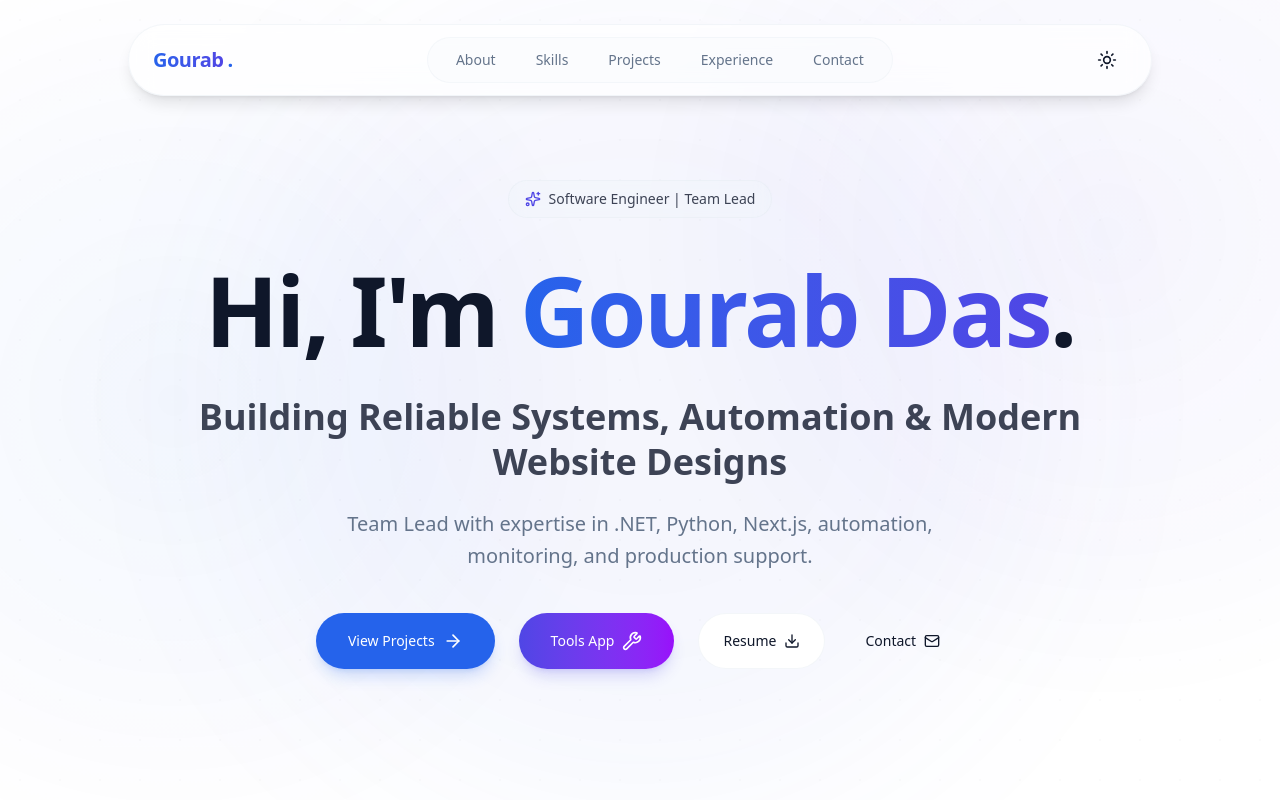
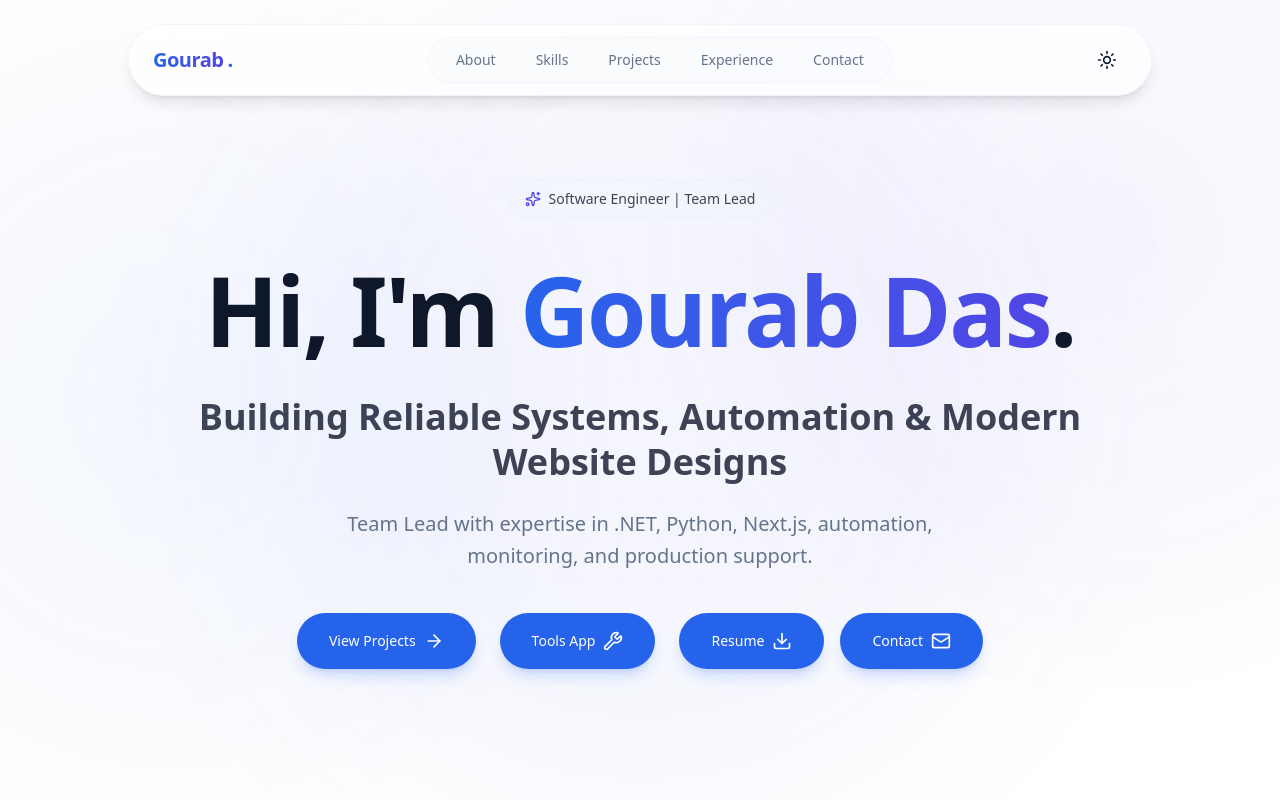
Before and after one commit to CaptainPrice15/CaptainPrice15.github.io, a Next.js app: page / in a window 1280 px wide. Shown: the top 800 px of the page. Built offline with nearby package versions, Linux system fonts and the light colour scheme.

Commit message:
modified:   src/components/sections/hero.tsx

```diff
--- a/src/components/sections/hero.tsx
+++ b/src/components/sections/hero.tsx
@@ -87,20 +87,20 @@ export function Hero() {
               View Projects <ArrowRight className="h-5 w-5" />
             </Button>
           </Link>
-          <Button size="lg" variant="default" className="w-full sm:w-auto gap-2 bg-gradient-to-r from-accent to-purple-600 text-white hover:opacity-90 rounded-full h-14 px-8 shadow-lg shadow-accent/20 hover:shadow-accent/40 transition-all hover:-translate-y-1 hover:scale-105 active:scale-95" asChild>
+          <Button size="lg" className="w-full sm:w-auto gap-2 rounded-full h-14 px-8 shadow-lg shadow-primary/20 hover:shadow-primary/40 transition-all hover:-translate-y-1 hover:scale-105 active:scale-95" asChild>
             <a href="https://tools.gourab.app" target="_blank" rel="noopener noreferrer">
               Tools App <Wrench className="h-5 w-5" />
             </a>
           </Button>
           <div className="flex gap-4 w-full sm:w-auto">
-            <Button size="lg" variant="outline" className="flex-1 sm:w-auto gap-2 rounded-full h-14 px-6 border-border/50 hover:bg-muted/50 backdrop-blur-sm transition-all hover:-translate-y-1 hover:scale-105 active:scale-95" asChild>
+            <Button size="lg" className="flex-1 sm:w-auto gap-2 rounded-full h-14 px-8 shadow-lg shadow-primary/20 hover:shadow-primary/40 transition-all hover:-translate-y-1 hover:scale-105 active:scale-95" asChild>
               <a href="/resume.pdf" target="_blank" rel="noopener noreferrer">
-                Resume <Download className="h-4 w-4" />
+                Resume <Download className="h-5 w-5" />
               </a>
             </Button>
             <Link href="#contact" className="flex-1 sm:flex-none">
-              <Button size="lg" variant="ghost" className="w-full sm:w-auto gap-2 rounded-full h-14 px-6 hover:bg-muted/50 transition-all hover:scale-105 active:scale-95">
-                Contact <Mail className="h-4 w-4" />
+              <Button size="lg" className="w-full sm:w-auto gap-2 rounded-full h-14 px-8 shadow-lg shadow-primary/20 hover:shadow-primary/40 transition-all hover:-translate-y-1 hover:scale-105 active:scale-95">
+                Contact <Mail className="h-5 w-5" />
               </Button>
             </Link>
           </div>
```
